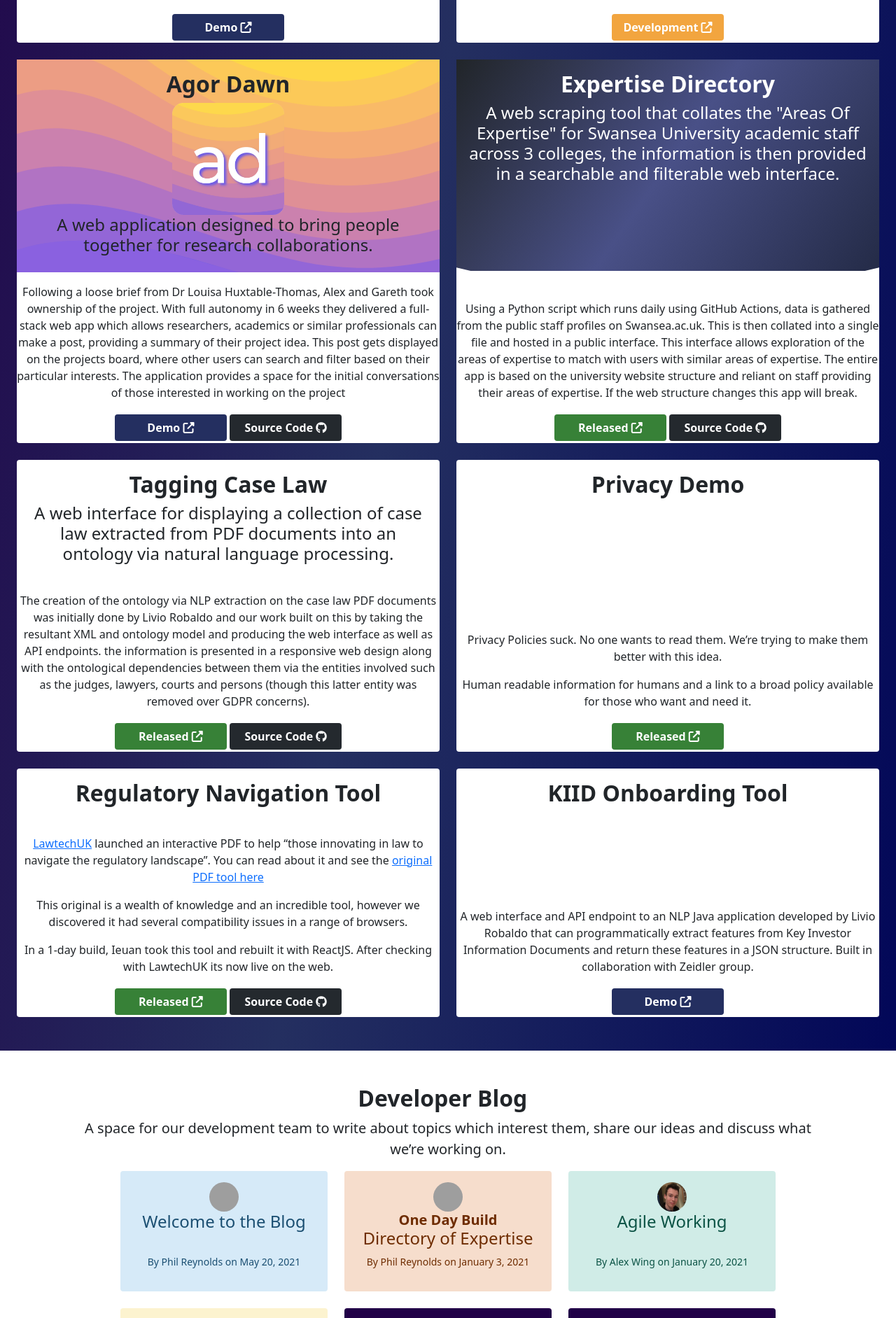
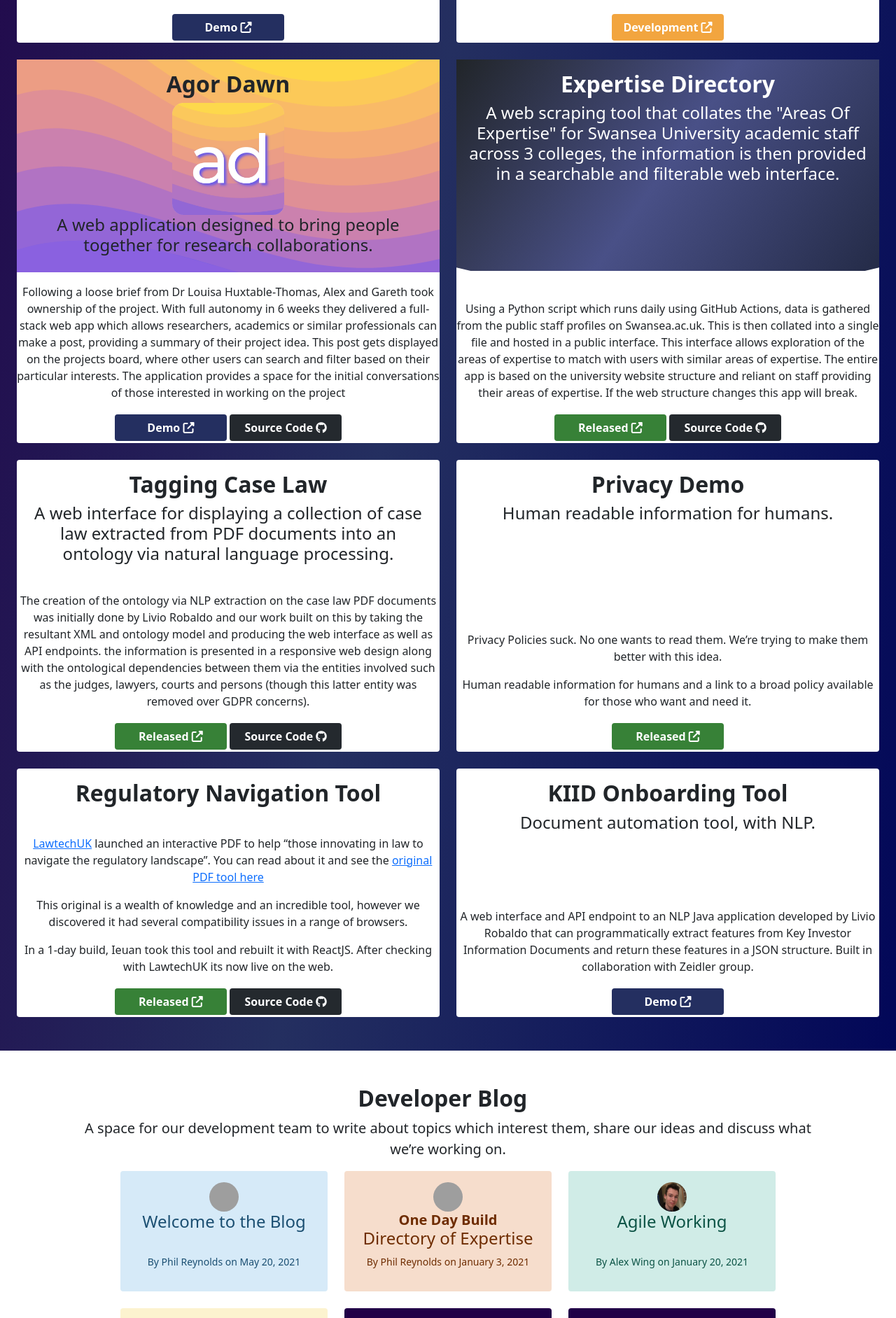
Before and after one commit to Legal-Innovation-Lab-Wales/dev-page, a Jekyll site: the page built from index.html, in a window 1280 px wide. Shown: the part 1856-3739 px from the top of the page at 70% size. Built offline with Jekyll 4.4.1, drawn with Linux system fonts in a browser that asks for light colours; nearby versions of some CDN libraries; grey boxes are pictures that could not be loaded.

Commit message:
add headlines to projects without them

```diff
--- a/_data/projects.yml
+++ b/_data/projects.yml
@@ -150,7 +150,7 @@
   link: https://developer.legaltech.wales/privacy-demo.html
   open-source: false
   github:
-  headline:
+  headline: Human readable information for humans.
   summary: |
     Privacy Policies suck. No one wants to read them. We're trying to make them better with this idea.
 
@@ -182,7 +182,7 @@
   status: Demo
   link: https://zeidler.group/insights/zeidler-group-announces-strategic-partnership-with-the-legal-innovation-lab-wales-to-build-ai-solutions-for-legal-delivery/
   open-source: false
-  headline:
+  headline: Document automation tool, with NLP.
   summary: |
     A web interface and API endpoint to an NLP Java application developed by Livio Robaldo that can programmatically extract features from Key Investor Information Documents and return these features in a JSON structure. Built in collaboration with Zeidler group.
   overview: |
```
